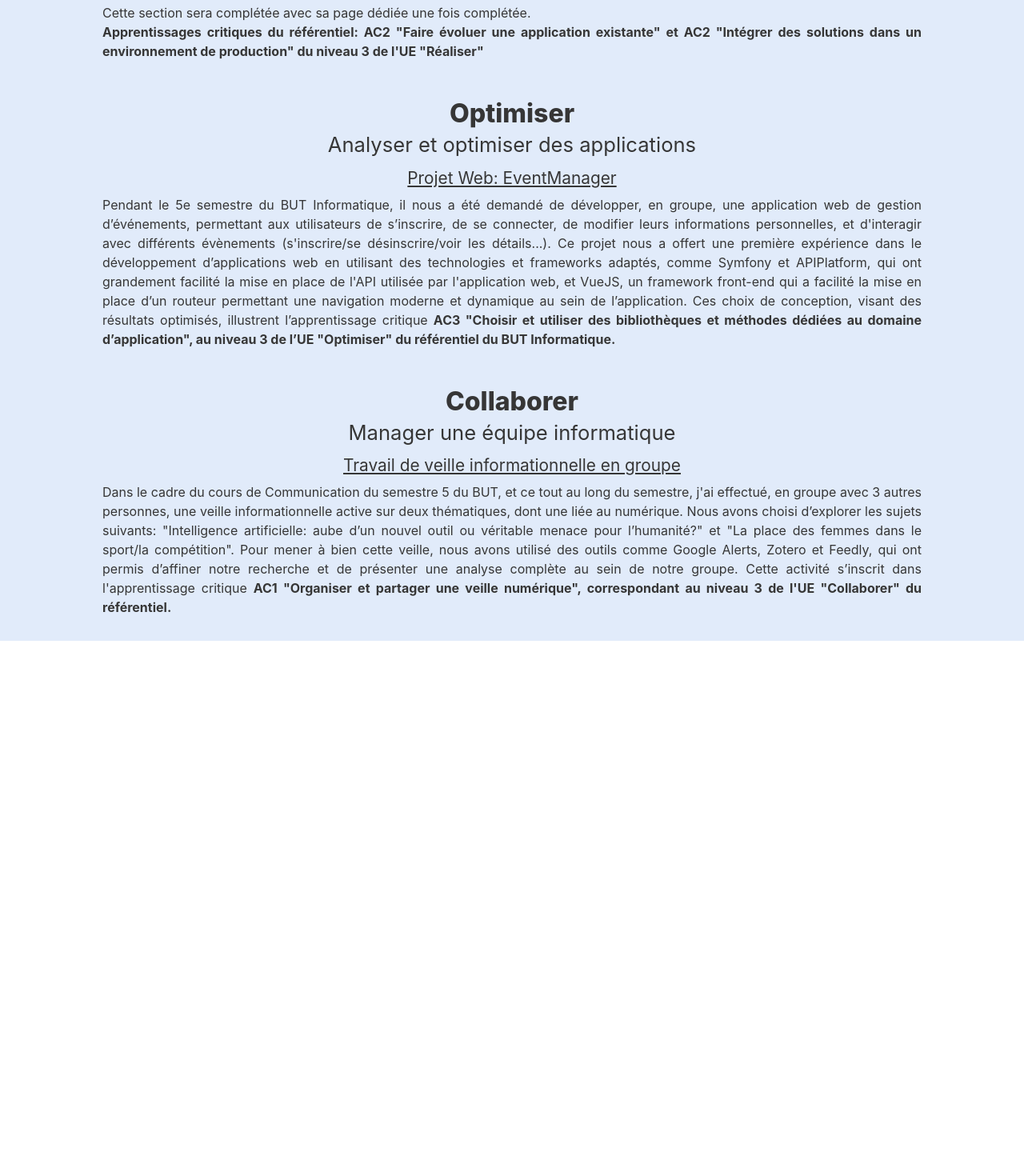
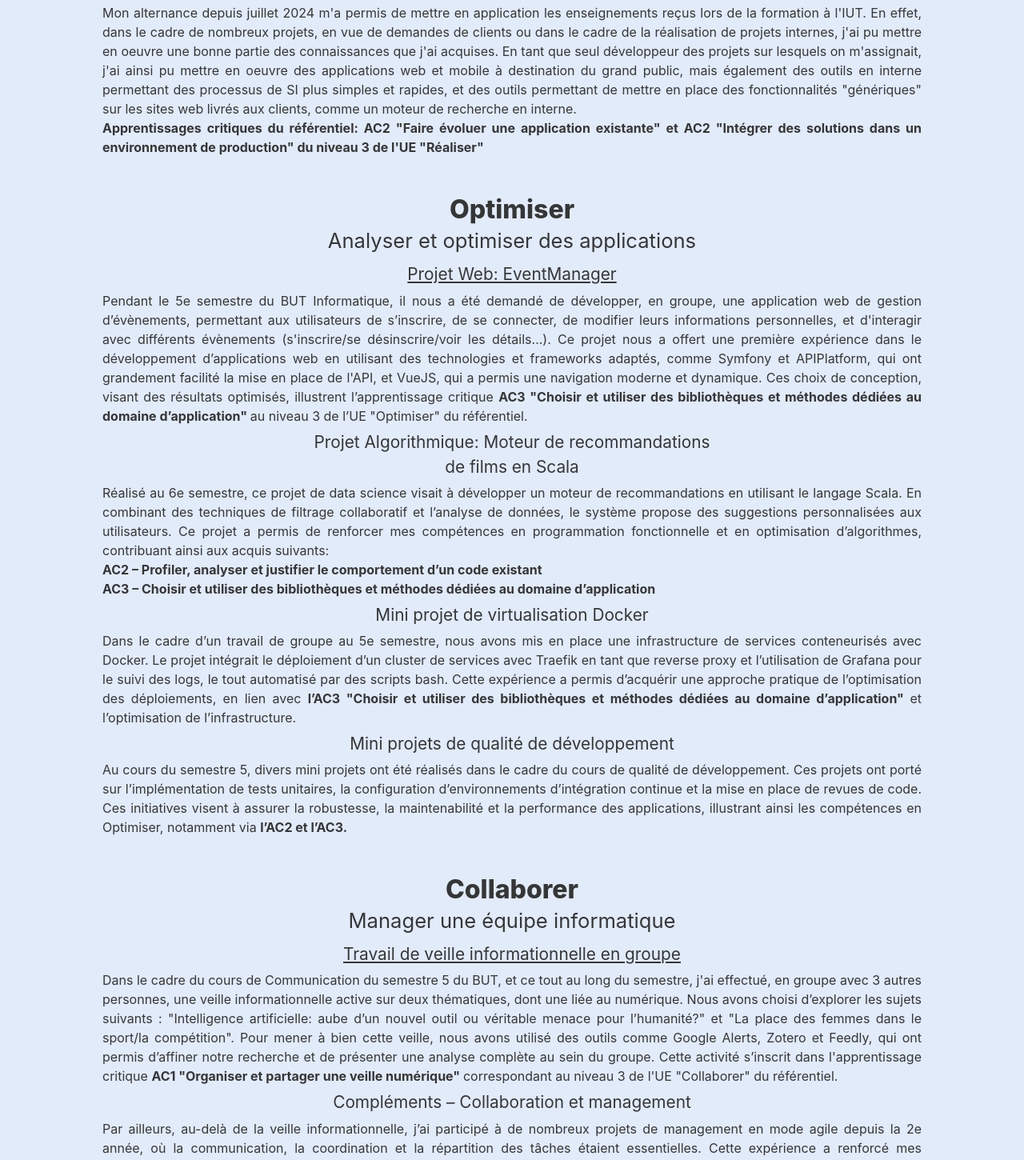
Before and after one commit to ivelter/portfolio, a Vue app: page /portfolio-iut in a window 1280 px wide. Shown: the part 400-1850 px from the top of the page at 80% size. Before the commit the page ends 1201 px from the top, so only its background shows below. Built offline with nearby package versions, Linux system fonts and the light colour scheme.

Commit message:
✨Update portfolio apprentissage

```diff
--- a/src/views/PortfolioIUT.vue
+++ b/src/views/PortfolioIUT.vue
@@ -1,76 +1,160 @@
 <script setup lang="ts">
 </script>
 <template>
+  <!--
+  Est-ce que c'est complet? Non.
+  Est-ce c'est parce ce que la date de rendu a été avancée d'un mois avec un préavis de 4j? Oui.
+  -->
+
   <div id="portfolio-iut">
-    <p class="title mt-6">Portfolio d'apprentissage</p>
+    <p class="title mt-6">
+      Portfolio d'apprentissage
+    </p>
     <p class="note">
-      Note: les titres <span class="clickable">soulignés</span> indiquent qu'une
-      trace est disponible pour la mission, et il suffit alors de
-      cliquer sur le titre pour y accéder.
+      Note: les titres <span class="clickable">soulignés</span> indiquent qu'une trace est disponible pour la mission,
+      et il suffit alors de cliquer sur le titre pour y accéder.
     </p>
 
+
+
     <p class="title mt-6">Réaliser</p>
-    <p class="subtitle">Adapter des applications sur un ensemble de supports (embarqué, web, mobile, IoT...)</p>
+    <p class="subtitle">
+      Adapter des applications sur un ensemble de supports (embarqué, web, mobile, IoT...)
+    </p>
     <p class="mission">
       Stage/Alternance: Développement de fonctionnalités selon des besoins client
     </p>
     <p>
-      Cette section sera complétée avec sa page dédiée une fois complétée.
+      Mon alternance depuis juillet 2024 m'a permis de mettre en application les enseignements
+      reçus lors de la formation à l'IUT.
+      En effet, dans le cadre de nombreux projets, en vue de demandes de clients ou dans le cadre de
+      la réalisation de projets internes, j'ai pu mettre en oeuvre une bonne partie des connaissances
+      que j'ai acquises.
+      En tant que seul développeur des projets sur lesquels on m'assignait, j'ai ainsi pu mettre en
+      oeuvre des applications web et mobile à destination du grand public, mais également des outils
+      en interne permettant des processus de SI plus simples et rapides, et des outils permettant de
+      mettre en place des fonctionnalités "génériques" sur les sites web livrés aux clients,
+      comme un moteur de recherche en interne.
     </p>
     <p>
       <span class="apprentissage">
-        Apprentissages critiques du référentiel: AC2 "Faire évoluer une application existante" et
-        AC2 "Intégrer des solutions dans un environnement de production" du niveau 3 de l'UE "Réaliser"
+        Apprentissages critiques du référentiel: AC2 "Faire évoluer une application existante"
+        et AC2 "Intégrer des solutions dans un environnement de production" du niveau 3 de l'UE "Réaliser"
       </span>
     </p>
 
+
+
     <p class="title mt-6">Optimiser</p>
-    <p class="subtitle">Analyser et optimiser des applications</p>
+    <p class="subtitle">
+      Analyser et optimiser des applications
+    </p>
     <p class="mission clickable" @click="$router.push({name: 'project_eventmanager'})">
       Projet Web: EventManager
     </p>
     <p>
-      Pendant le 5e semestre du BUT Informatique,
-      il nous a été demandé de développer, en groupe, une application web de
-      gestion d’événements, permettant aux utilisateurs de s’inscrire,
+      Pendant le 5e semestre du BUT Informatique, il nous a été demandé de développer, en groupe,
+      une application web de gestion d’évènements, permettant aux utilisateurs de s’inscrire,
       de se connecter, de modifier leurs informations personnelles, et d'interagir
       avec différents évènements (s'inscrire/se désinscrire/voir les détails...).
-      Ce projet nous a offert une première expérience dans le développement
-      d’applications web en utilisant des technologies et frameworks adaptés,
-      comme Symfony et APIPlatform, qui ont grandement facilité la mise en place de l'API
-      utilisée par l'application web, et VueJS, un framework front-end
-      qui a facilité la mise en place d’un routeur permettant une navigation
-      moderne et dynamique au sein de l’application.
+      Ce projet nous a offert une première expérience dans le développement d’applications web
+      en utilisant des technologies et frameworks adaptés, comme Symfony et APIPlatform,
+      qui ont grandement facilité la mise en place de l'API, et VueJS, qui a permis
+      une navigation moderne et dynamique.
       Ces choix de conception, visant des résultats optimisés, illustrent l’apprentissage critique
       <span class="apprentissage">
-        AC3 "Choisir et utiliser des bibliothèques et méthodes dédiées
-        au domaine d’application",
-        au niveau 3 de l’UE "Optimiser" du référentiel du BUT Informatique.
+        AC3 "Choisir et utiliser des bibliothèques et méthodes dédiées au domaine d’application"
+      </span>
+      au niveau 3 de l’UE "Optimiser" du référentiel.
+    </p>
+    <p class="mission">
+      Projet Algorithmique: Moteur de recommandations de films en Scala
+    </p>
+    <p>
+      Réalisé au 6e semestre, ce projet de data science visait à développer un
+      moteur de recommandations en utilisant le langage Scala.
+      En combinant des techniques de filtrage collaboratif et l’analyse de données,
+      le système propose des suggestions personnalisées aux utilisateurs.
+      Ce projet a permis de renforcer mes compétences en programmation fonctionnelle
+      et en optimisation d’algorithmes, contribuant ainsi aux acquis suivants:
+      <ul>
+        <li class="apprentissage">AC2 – Profiler, analyser et justifier le comportement d’un code existant</li>
+        <li class="apprentissage">AC3 – Choisir et utiliser des bibliothèques et méthodes dédiées au domaine d’application</li>
+      </ul>
+    </p>
+    <p class="mission">
+      Mini projet de virtualisation Docker
+    </p>
+    <p>
+      Dans le cadre d’un travail de groupe au 5e semestre, nous avons mis en place une
+      infrastructure de services conteneurisés avec Docker.
+      Le projet intégrait le déploiement d’un cluster de services avec Traefik
+      en tant que reverse proxy et l’utilisation de Grafana pour le suivi des logs,
+      le tout automatisé par des scripts bash.
+      Cette expérience a permis d’acquérir une approche pratique de l’optimisation des déploiements,
+      en lien avec
+      <span class="apprentissage">
+        l’AC3 "Choisir et utiliser des bibliothèques et méthodes dédiées au domaine d’application"
+      </span>
+      et l’optimisation de l’infrastructure.
+    </p>
+    <p class="mission">
+      Mini projets de qualité de développement
+    </p>
+    <p>
+      Au cours du semestre 5, divers mini projets ont été réalisés dans le cadre
+      du cours de qualité de développement.
+      Ces projets ont porté sur l’implémentation de tests unitaires,
+      la configuration d’environnements d’intégration continue et la mise en place de revues de code.
+      Ces initiatives visent à assurer la robustesse, la maintenabilité et la performance des applications,
+      illustrant ainsi les compétences en Optimiser, notamment via
+      <span class="apprentissage">
+        l’AC2 et l’AC3.
       </span>
     </p>
 
+
+
     <p class="title mt-6">Collaborer</p>
-    <p class="subtitle">Manager une équipe informatique</p>
-    <p class="mission clickable"><a target="_blank" href="https://docs.google.com/presentation/d/17J9Gv48Qu_qCwv4onBCfGkTFiTCaqf9JqixTYDKQ2XY/edit?usp=sharing">
-      Travail de veille informationnelle en groupe
-    </a></p>
+    <p class="subtitle">
+      Manager une équipe informatique
+    </p>
+    <p class="mission clickable">
+      <a target="_blank" href="https://docs.google.com/presentation/d/17J9Gv48Qu_qCwv4onBCfGkTFiTCaqf9JqixTYDKQ2XY/edit?usp=sharing">
+        Travail de veille informationnelle en groupe
+      </a>
+    </p>
     <p>
       Dans le cadre du cours de Communication du semestre 5 du BUT, et ce tout au long du semestre,
-      j'ai effectué, en groupe avec 3 autres personnes,
-      une veille informationnelle active sur deux thématiques, dont une liée au numérique.
-      Nous avons choisi d’explorer les sujets suivants:
+      j'ai effectué, en groupe avec 3 autres personnes, une veille informationnelle active
+      sur deux thématiques, dont une liée au numérique.
+      Nous avons choisi d’explorer les sujets suivants :
       "Intelligence artificielle: aube d’un nouvel outil ou véritable menace pour l’humanité?"
       et "La place des femmes dans le sport/la compétition".
-      Pour mener à bien cette veille, nous avons utilisé des outils
-      comme Google Alerts, Zotero et Feedly,
-      qui ont permis d’affiner notre recherche et de présenter une analyse complète
-      au sein de notre groupe.
+      Pour mener à bien cette veille, nous avons utilisé des outils comme Google Alerts, Zotero et Feedly,
+      qui ont permis d’affiner notre recherche et de présenter une analyse complète au sein du groupe.
       Cette activité s’inscrit dans l'apprentissage critique
       <span class="apprentissage">
-        AC1 "Organiser et partager une veille numérique",
-        correspondant au niveau 3 de l'UE "Collaborer"
-        du référentiel.
+        AC1 "Organiser et partager une veille numérique"
       </span>
+      correspondant au niveau 3 de l'UE "Collaborer" du référentiel.
+    </p>
+
+    <p class="mission">
+      Compléments – Collaboration et management
+    </p>
+    <p>
+      Par ailleurs, au-delà de la veille informationnelle, j’ai participé à de nombreux projets
+      de management en mode agile depuis la 2e année,
+      où la communication, la coordination et la répartition des tâches étaient essentielles.
+      Cette expérience a renforcé mes compétences dans l’intégration d’un projet dans le système
+      d’information global et dans l’adaptation des processus organisationnels, attestant ainsi des
+      acquis suivants:
+      <ul>
+        <li class="apprentissage">AC2 – Savoir intégrer un projet informatique dans le système d’information d’une organisation</li>
+        <li class="apprentissage">AC3 – Savoir adapter un système d’information</li>
+        <li class="apprentissage">AC4 – Accompagner le management de projet informatique</li>
+      </ul>
     </p>
   </div>
 </template>
@@ -81,7 +165,7 @@
 }
 
 .subtitle, .mission {
-  padding: 5px 0 5px 0;
+  padding: 5px 0;
 }
 
 .subtitle {
@@ -92,17 +176,18 @@
   font-size: 1.3rem;
 }
 
-.title, .subtitle, .mission, p, a {
+.title, .subtitle, .mission, p, a, li {
   color: var(--primary-text-color);
 }
 
 .title, .subtitle, .mission {
-  margin: 0 25% 0 25%;
+  margin: 0 25%;
   text-align: center;
 }
 
 a, p {
   text-align: justify;
+  white-space: pre-line;
 }
 
 .clickable {
@@ -116,14 +201,13 @@ a, p {
 
 .note {
   text-align: center;
-  margin: 0 25% 0 25%;
+  margin: 0 25%;
 }
 
 @media (max-width: 1024px) {
   #portfolio-iut {
-    margin: 0 10px 0 10px;
+    margin: 0 10px;
   }
-
   .title, .subtitle, .mission, .note {
     margin: 0;
   }
```
